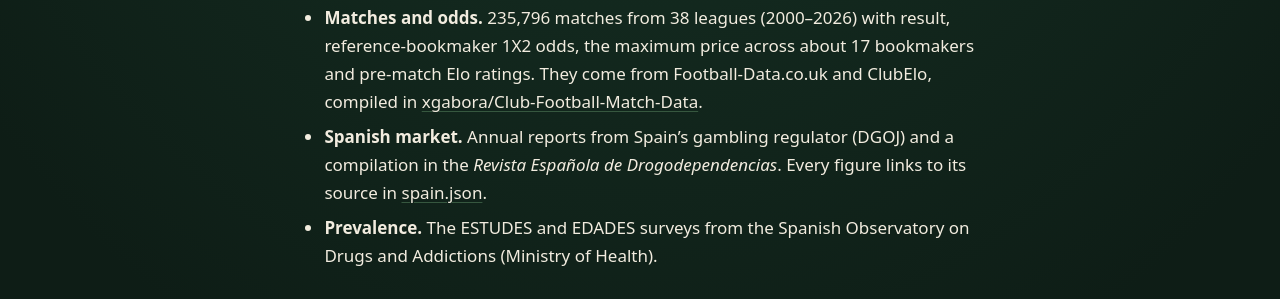
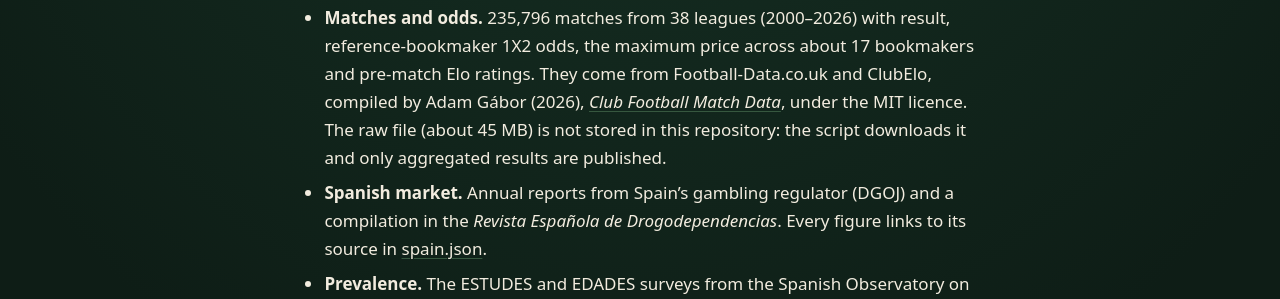
Before and after one commit to zamora16/unmasking-gambling, an Astro site: page /unmasking-gambling/en/methods in a window 1280 px wide. Shown: the part 501-800 px from the top of the page. Built offline with nearby package versions, Linux system fonts and the light colour scheme; Astro itself is replaced by a stand-in of ours.

Commit message:
Cite the match dataset as its author requests

```diff
--- a/src/views/Methods.astro
+++ b/src/views/Methods.astro
@@ -37,8 +37,7 @@ const repo = 'https://github.com/zamora16/unmasking-gambling';
             <h2>Datos</h2>
             <ul>
               <li>
-                <strong>Partidos y cuotas.</strong> {f.int(summary.matches)} partidos de {summary.leagues} ligas ({summary.firstDate.slice(0, 4)}–{summary.lastDate.slice(0, 4)}) con resultado, cuotas 1X2 de la casa de referencia, cuota máxima entre unas 17 casas y rating Elo previo al partido. Proceden de Football-Data.co.uk y ClubElo, recopilados en{' '}
-                <a href="https://github.com/xgabora/Club-Football-Match-Data-2000-2025">xgabora/Club-Football-Match-Data</a>.
+                <strong>Partidos y cuotas.</strong> {f.int(summary.matches)} partidos de {summary.leagues} ligas ({summary.firstDate.slice(0, 4)}–{summary.lastDate.slice(0, 4)}) con resultado, cuotas 1X2 de la casa de referencia, cuota máxima entre unas 17 casas y rating Elo previo al partido. Proceden de Football-Data.co.uk y ClubElo, recopilados por Adam Gábor (2026), <a href="https://github.com/xgabora/Club-Football-Match-Data-2000-2025"><em>Club Football Match Data</em></a>, con licencia MIT. El archivo original (unos 45 MB) no se guarda en este repositorio: el script lo descarga y solo se publican los resultados agregados.
               </li>
               <li>
                 <strong>Mercado español.</strong> Informes anuales de la Dirección General de Ordenación del Juego (DGOJ) y recopilación de la <em>Revista Española de Drogodependencias</em>. Cada cifra está enlazada a su fuente en <a href={`${repo}/blob/main/src/data/market/spain.json`}>spain.json</a>.
@@ -83,8 +82,7 @@ python analysis/odds/pipeline.py ruta/a/Matches.csv</code></pre>
             <h2>Data</h2>
             <ul>
               <li>
-                <strong>Matches and odds.</strong> {f.int(summary.matches)} matches from {summary.leagues} leagues ({summary.firstDate.slice(0, 4)}–{summary.lastDate.slice(0, 4)}) with result, reference-bookmaker 1X2 odds, the maximum price across about 17 bookmakers and pre-match Elo ratings. They come from Football-Data.co.uk and ClubElo, compiled in{' '}
-                <a href="https://github.com/xgabora/Club-Football-Match-Data-2000-2025">xgabora/Club-Football-Match-Data</a>.
+                <strong>Matches and odds.</strong> {f.int(summary.matches)} matches from {summary.leagues} leagues ({summary.firstDate.slice(0, 4)}–{summary.lastDate.slice(0, 4)}) with result, reference-bookmaker 1X2 odds, the maximum price across about 17 bookmakers and pre-match Elo ratings. They come from Football-Data.co.uk and ClubElo, compiled by Adam Gábor (2026), <a href="https://github.com/xgabora/Club-Football-Match-Data-2000-2025"><em>Club Football Match Data</em></a>, under the MIT licence. The raw file (about 45 MB) is not stored in this repository: the script downloads it and only aggregated results are published.
               </li>
               <li>
                 <strong>Spanish market.</strong> Annual reports from Spain’s gambling regulator (DGOJ) and a compilation in the <em>Revista Española de Drogodependencias</em>. Every figure links to its source in <a href={`${repo}/blob/main/src/data/market/spain.json`}>spain.json</a>.
```
Also changed, not shown: README.md.
